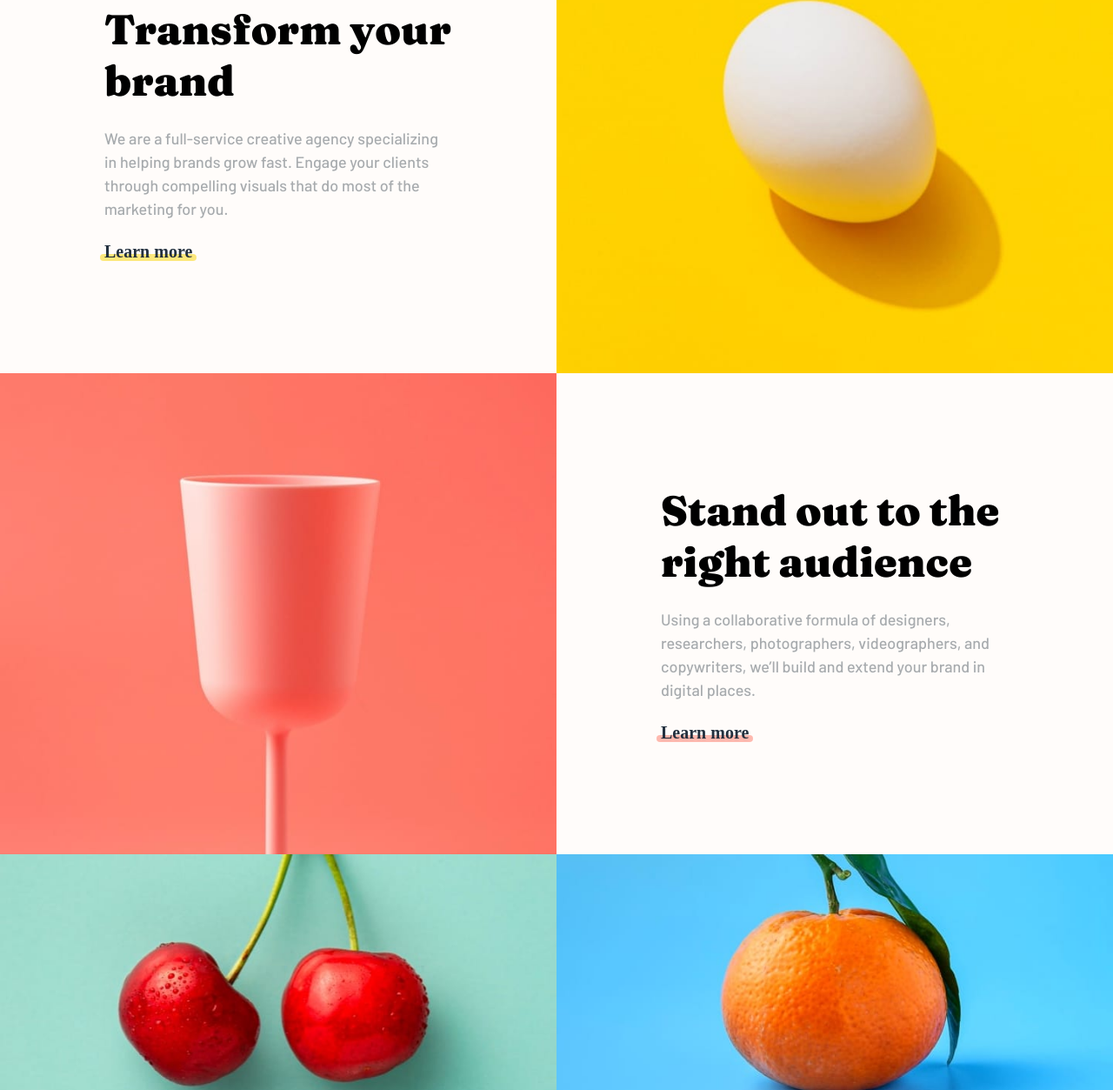
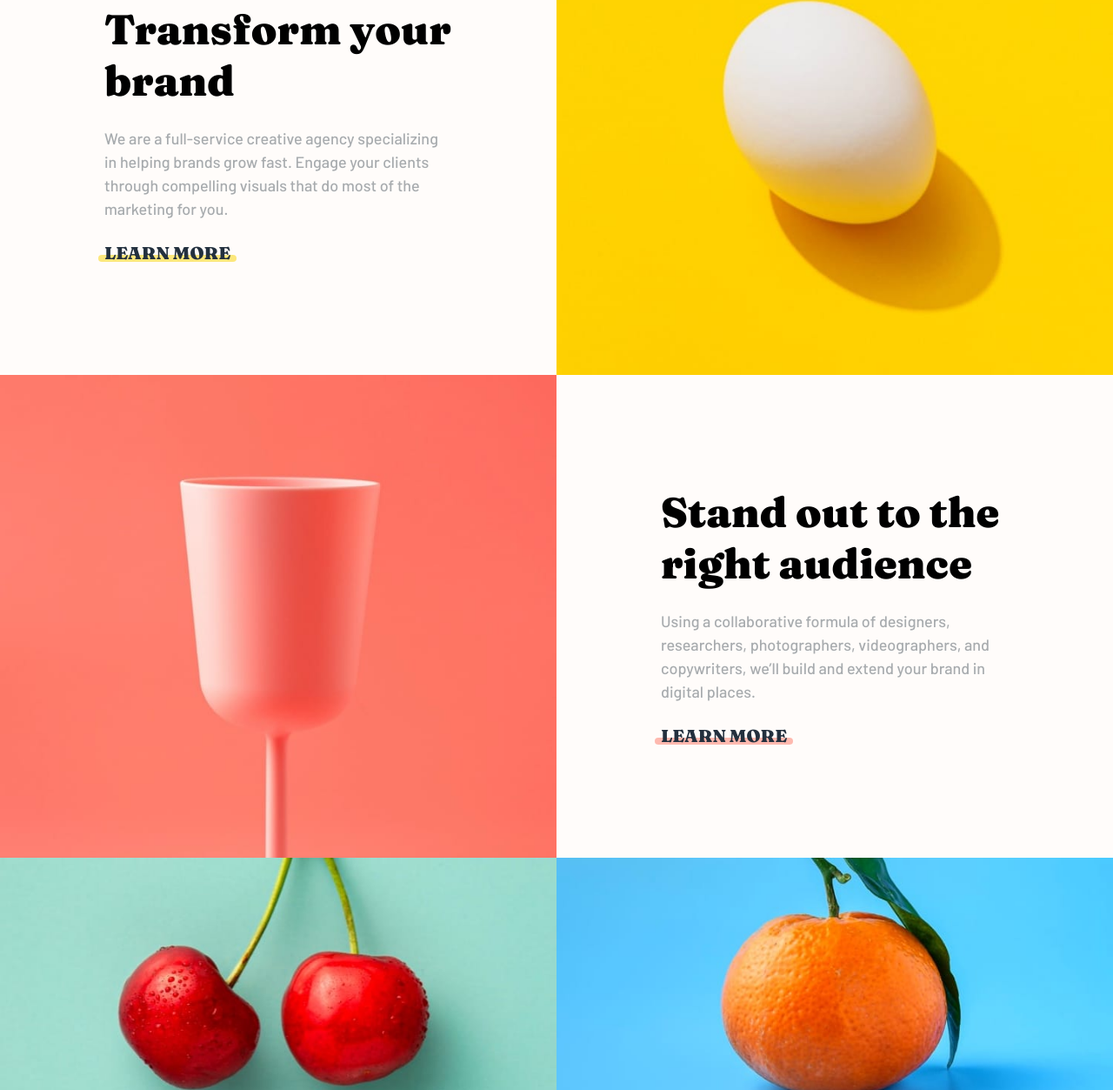
Before and after one commit to arkarsoeDev/fm-sunnyside-landing-page, a plain HTML site: page index.html in a window 1280 px wide. Shown: the part 924-2177 px from the top of the page at 87% size. Drawn offline with Linux system fonts and the light colour scheme.

Commit message:
fix: Fix UI(padding & capitalize etc).

```diff
--- a/scss/_mixin.scss
+++ b/scss/_mixin.scss
@@ -24,10 +24,12 @@
                     @include text($gray-blue);
                 }
                 .link{
+                    text-transform: uppercase;
+                    font-family: $font-fraunces;
                     display: inline-block;
                     color: $dark-dblue;
                     font-weight: $weight-h;
-                    font-size: $font-n;
+                    font-size: $font-s;
                     text-decoration: none;
                     position: relative;
                     background: transparent;
@@ -85,7 +87,7 @@
         position: absolute;
         bottom: 0;
         text-align: center;
-        padding: 1.5rem 1.2rem;
+        padding: 1.5rem;
         color: $textClr;
         .title{
             font-family: $font-fraunces;
--- a/scss/style.scss
+++ b/scss/style.scss
@@ -115,6 +115,7 @@
             .bg-content{
                 .background{
                     position: relative;
+                    overflow: hidden;
                     .mobile-content-img{
                         display: block;
                     }
@@ -128,6 +129,7 @@
         .s-photograph{
             .bg-content{
                 .background{
+                    overflow: hidden;
                     position: relative;
                     .mobile-content-img{
                         display: block;
@@ -159,7 +161,6 @@
                 flex-direction: column;
                 .client-component{
                     margin-bottom: 4rem;
-                    padding: 0 .8rem;
                     .client-photo-container{
                         text-align: center;
                         margin-bottom: $ct-mb;
```
Also changed, not shown: scss/style.css, 1 other file.
